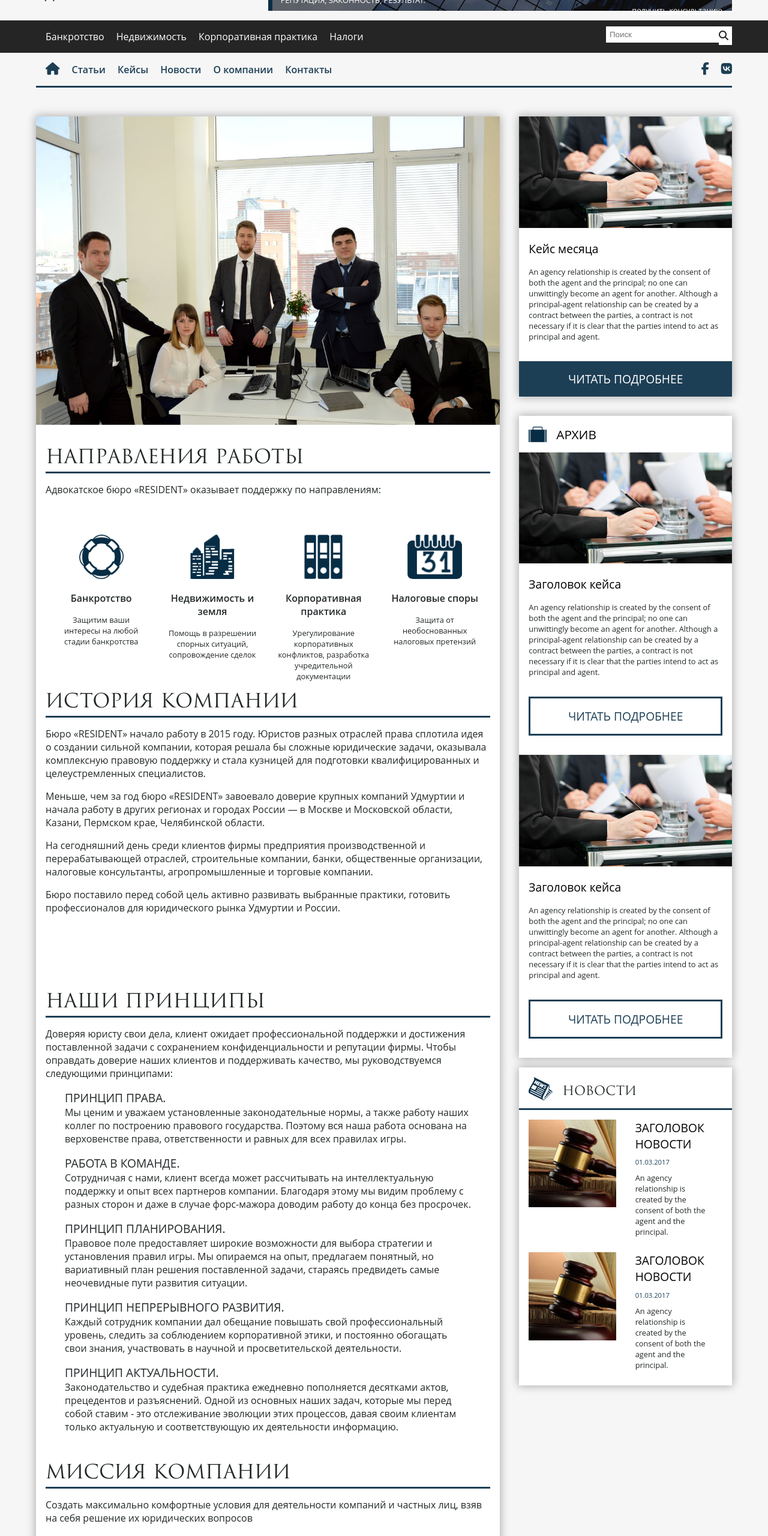
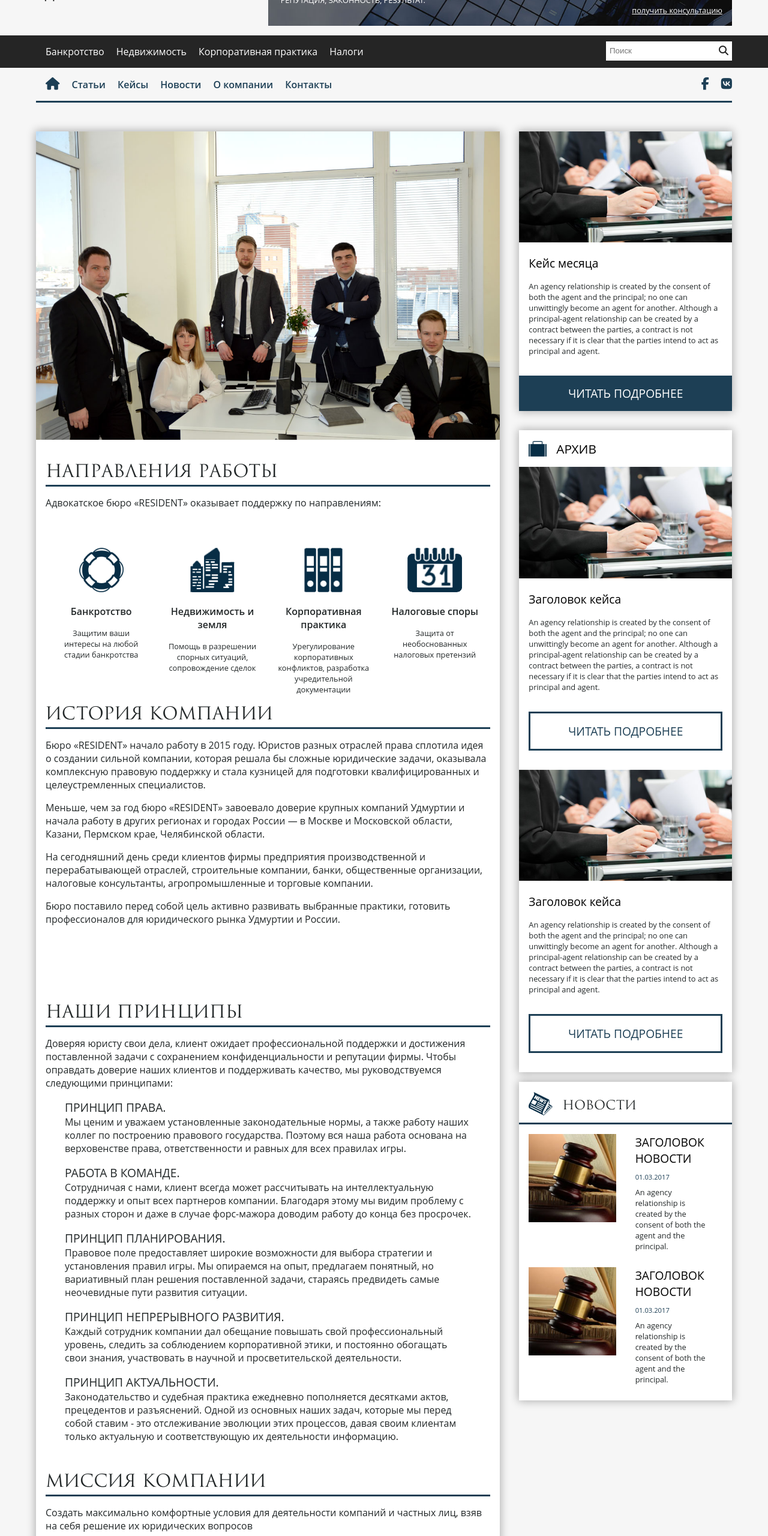
Before and after one commit to vladikz/resident, a website: page index.html in a window 1280 px wide. Shown: the part 120-2680 px from the top of the page at 60% size. Drawn offline with nearby package versions, Linux system fonts and the light colour scheme.

Commit message:
fixed styles

```diff
--- a/index.html
+++ b/index.html
@@ -71,7 +71,7 @@
         <div class="container">
             <div class="post-nav">
                 <ul>
-                    <i class="fa fa-home"></i>
+                    <a href="#"><i class="fa fa-home"></i></a>
                     <li><a href="#">Статьи</a></li>
                     <li><a href="#">Кейсы</a></li>
                     <li><a href="#">Новости</a></li>
@@ -80,8 +80,8 @@
                 </ul>
             </div>
             <div class="social">
-                <i class="fa fa-facebook"></i>
-                <i class="fa fa-vk"></i>
+                <a href="#"><i class="fa fa-facebook"></i></a>
+                <a href="#"><i class="fa fa-vk"></i></a>
             </div>
         </div>
     </header>
--- a/sass/_nav.scss
+++ b/sass/_nav.scss
@@ -224,6 +224,7 @@ nav {
 			padding: 6px;
 			margin-right: 21px;
 			outline-style: none;
+			height: 32px;
 		}
 		.search-logo {
 			position: absolute;
@@ -231,6 +232,7 @@ nav {
 		    right: 0;
 			background-color: #FFF;
     		padding: 4px 6px 5px 0;
+    		height: 32px;
     		i {
     			color: $gray;
     		}
--- a/sass/main.scss
+++ b/sass/main.scss
@@ -86,7 +86,6 @@ section {
 			padding: 1rem;
 		}
 		padding: 1rem;
-		height: 122px;
 		.title {
 			@include span(6);
 		    padding-left: 5px;
@@ -206,7 +205,7 @@ section {
 			padding: 1rem;
 			h2 {
 				padding-top: 1rem;
-				font-size: 2rem;
+				font-size: 1.8rem;
 				&:after {
 					content: "";
 					width: 100%;
@@ -249,7 +248,7 @@ section {
 		.content-container {
 			padding: 1rem;
 			h2 {
-				font-size: 2rem;
+				font-size: 1.8rem;
 				padding-bottom: 1rem;
 				&:after {
 					content: "";
@@ -269,7 +268,7 @@ section {
 		.content-container {
 			padding: 1rem;
 			h2 {
-				font-size: 2rem;
+				font-size: 1.8rem;
 				padding-bottom: 1rem;
 				&:after {
 					content:"";
@@ -300,7 +299,7 @@ section {
 		.content-container {
 			padding: 1rem;
 			h2 {
-				font-size: 2rem;
+				font-size: 1.8rem;
 				padding-bottom: 1rem;
 				&:after {
 					content:"";
@@ -321,7 +320,7 @@ section {
 		.content-container {
 			padding: 1rem;
 			h2 {
-				font-size: 2rem;
+				font-size: 1.8rem;
 				padding-bottom: 1rem;
 			}
 			#team-carousel {
@@ -333,7 +332,7 @@ section {
 		.content-container {
 			padding: 1rem;
 			h2 {
-				font-size: 2rem;
+				font-size: 1.8rem;
 				padding-bottom: 1rem;
 				&:after {
 					content:"";
@@ -495,7 +494,7 @@ section {
 
 
 .partners {
-	padding: 5rem 0 3rem 0;
+	padding: 3rem 0 3rem 0;
 	.container {
 		.part {
 
@@ -559,7 +558,7 @@ footer {
 			.ftr-nav {
 				list-style: none;
 				li {
-					padding-bottom: 0.5rem;
+					padding-bottom: 0.2rem;
 					a {
 						color: darken($ftr-text, 20);
 						text-decoration: none;
```
Also changed, not shown: package.json (+10 -2 lines), css/main.css, css/main.min.css.
